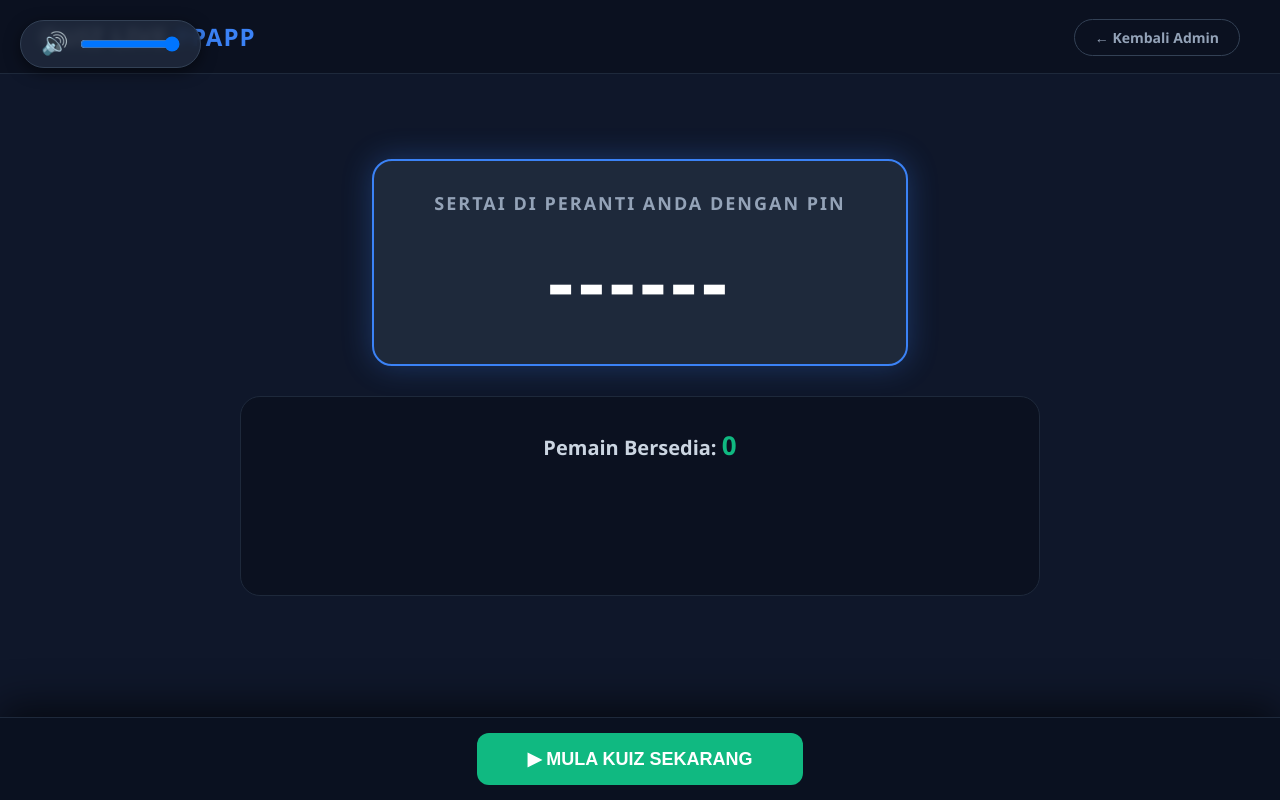
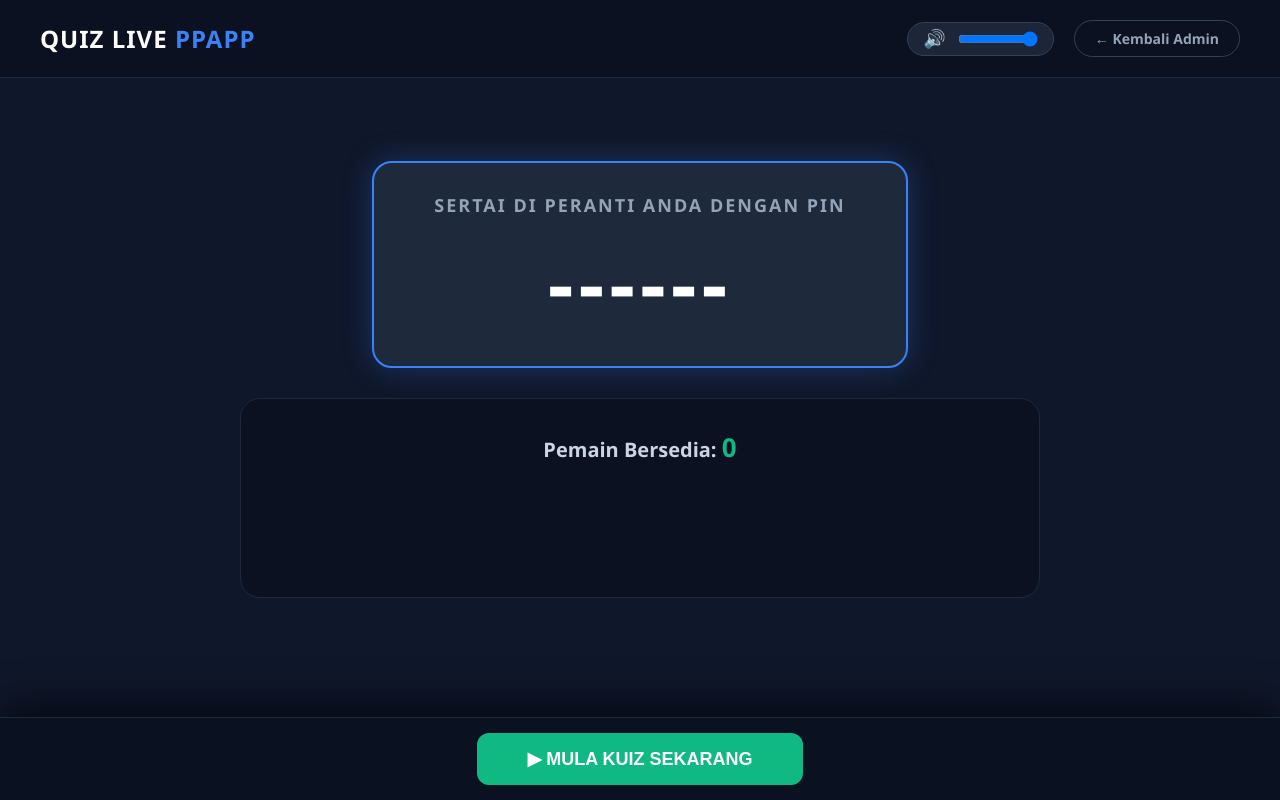
Before and after one commit to ICTPPAPP/quiz-live-ppapp, a plain HTML site: page host.html in a window 1280 px wide. Drawn offline with Linux system fonts and the light colour scheme.

Commit message:
Refactor audio controls and admin button layout

```diff
--- a/host.html
+++ b/host.html
@@ -24,7 +24,6 @@
   #lobbyPlayers { display: flex; flex-wrap: wrap; gap: 10px; justify-content: center; }
   .player-chip { background: #3b82f6; color: white; padding: 8px 16px; border-radius: 30px; font-weight: bold; font-size: 16px; }
 
-  /* INI ADALAH TAPAK UNTUK SOALAN MUNCUL - DIPASTIKAN KEBAL */
   #hostLiveQuestionPanel { flex: 1; padding: 40px; display: none; max-width: 1200px; margin: 0 auto; width: 100%; z-index: 10; position: relative; }
 
   #hostControlPanel { position: fixed; bottom: 0; left: 0; width: 100%; padding: 15px 40px; background: rgba(11, 17, 32, 0.95); backdrop-filter: blur(10px); border-top: 1px solid #1e293b; display: flex; justify-content: space-between; align-items: center; z-index: 9999; box-shadow: 0 -10px 40px rgba(0,0,0,0.6); }
@@ -59,19 +58,21 @@
 </head>
 <body>
 
-<!-- KAWALAN AUDIO HOS (V5.9) -->
-<div id="audioControls" style="position:fixed; top:20px; left:20px; z-index:9999; display:flex; align-items:center; gap:12px; background:rgba(30,41,59,0.9); padding:10px 20px; border-radius:30px; backdrop-filter:blur(5px); border:1px solid #334155; box-shadow:0 4px 15px rgba(0,0,0,0.5);">
-  <button id="muteBtn" style="background:none;border:none;color:white;font-size:22px;cursor:pointer;transition:0.2s;" title="Mute/Unmute">🔊</button>
-  <input type="range" id="volSlider" min="0" max="1" step="0.05" value="1" style="cursor:pointer; width:100px;">
-</div>
 <header>
   <div class="brand">QUIZ LIVE <span>PPAPP</span></div>
-  <div class="header-right"><a href="admin.html" class="btn-outline">← Kembali Admin</a></div>
+
+  <!-- KAWALAN AUDIO DAN BUTANG ADMIN DISEKALIKAN -->
+  <div class="header-right" style="display:flex; align-items:center; gap:20px;">
+    <div id="audioControls" style="display:flex; align-items:center; gap:12px; background:rgba(30,41,59,0.9); padding:5px 15px; border-radius:30px; border:1px solid #334155;">
+      <button id="muteBtn" style="background:none;border:none;color:white;font-size:18px;cursor:pointer;transition:0.2s;" title="Mute/Unmute">🔊</button>
+      <input type="range" id="volSlider" min="0" max="1" step="0.05" value="1" style="cursor:pointer; width:80px;">
+    </div>
+    <a href="admin.html" class="btn-outline">← Kembali Admin</a>
+  </div>
 </header>
 
 <main style="flex: 1; display: flex; flex-direction: column; width: 100%;">
 
-  <!-- KOTAK 1: LOBI MENUNGGU -->
   <div id="lobbyPanel">
     <div class="pin-wrapper">
       <div class="pin-text"><h2>Sertai di peranti anda dengan PIN</h2><h1 id="lobbyPin">------</h1></div>
@@ -83,12 +84,10 @@
     </div>
   </div>
 
-  <!-- KOTAK 2: TAPAK SOALAN (Jangan buang!) -->
   <div id="hostLiveQuestionPanel"></div>
 
 </main>
 
-<!-- PANEL KAWALAN DIPAKU DI BAWAH SKRIN -->
 <div id="hostControlPanel">
   <button id="hostStartBtn" class="btn-primary" style="margin: 0 auto; display: block; background: #10b981; padding: 15px 50px;">▶ MULA KUIZ SEKARANG</button>
   <div style="display:none; width: 100%; justify-content: center; align-items: center;" id="inGameControls">
@@ -96,7 +95,6 @@
   </div>
 </div>
 
-<!-- Menambah nombor versi unik supaya browser tidak membaca cache lama -->
 <script src="app.js?v=999"></script>
 <script>
   setInterval(() => {
```
